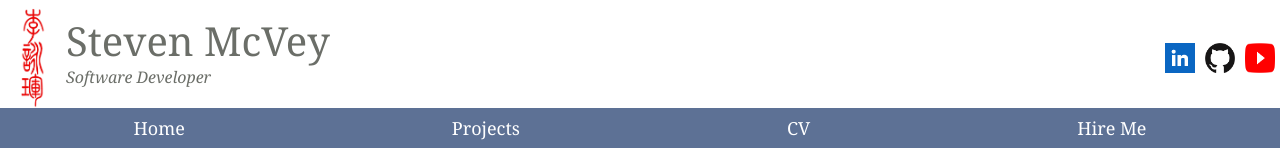
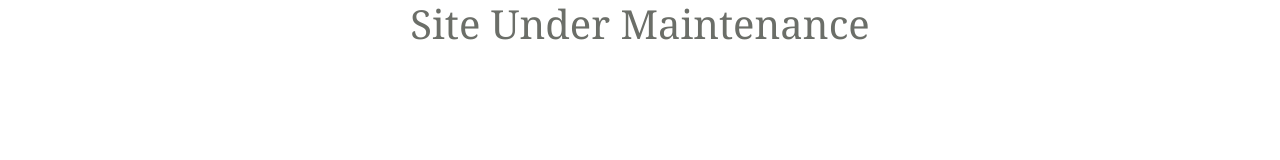
Before and after one commit to smcvey7/portfolio, a React (Create React App) app: page / in a window 1280 px wide. Shown: the top 160 px of the page. Built offline with nearby package versions, Linux system fonts and the light colour scheme.

Commit message:
site under maintenance

```diff
--- a/src/App.js
+++ b/src/App.js
@@ -11,8 +11,17 @@ import styled from "styled-components";
 import CV from './CV';
 import Contact from './Contact';
 import Error from './Error';
+import Maintenance from './Maintenance';
 
 function App() {
+  const maintenance = true;
+
+  if (maintenance) {
+    return(
+      <Maintenance />
+    )
+  }
+
   return (
     <div className="App d-flex flex-column justify-content-between flex-fill">
       <Header />
--- /dev/null
+++ b/src/Maintenance.js
@@ -0,0 +1,11 @@
+import React from "react";
+
+function Maintenance() {
+  return (
+    <div className="App d-flex flex-column justify-content-between flex-fill">
+      <h1>Site Under Maintenance</h1>
+    </div>
+  );
+}
+
+export default Maintenance;
```
